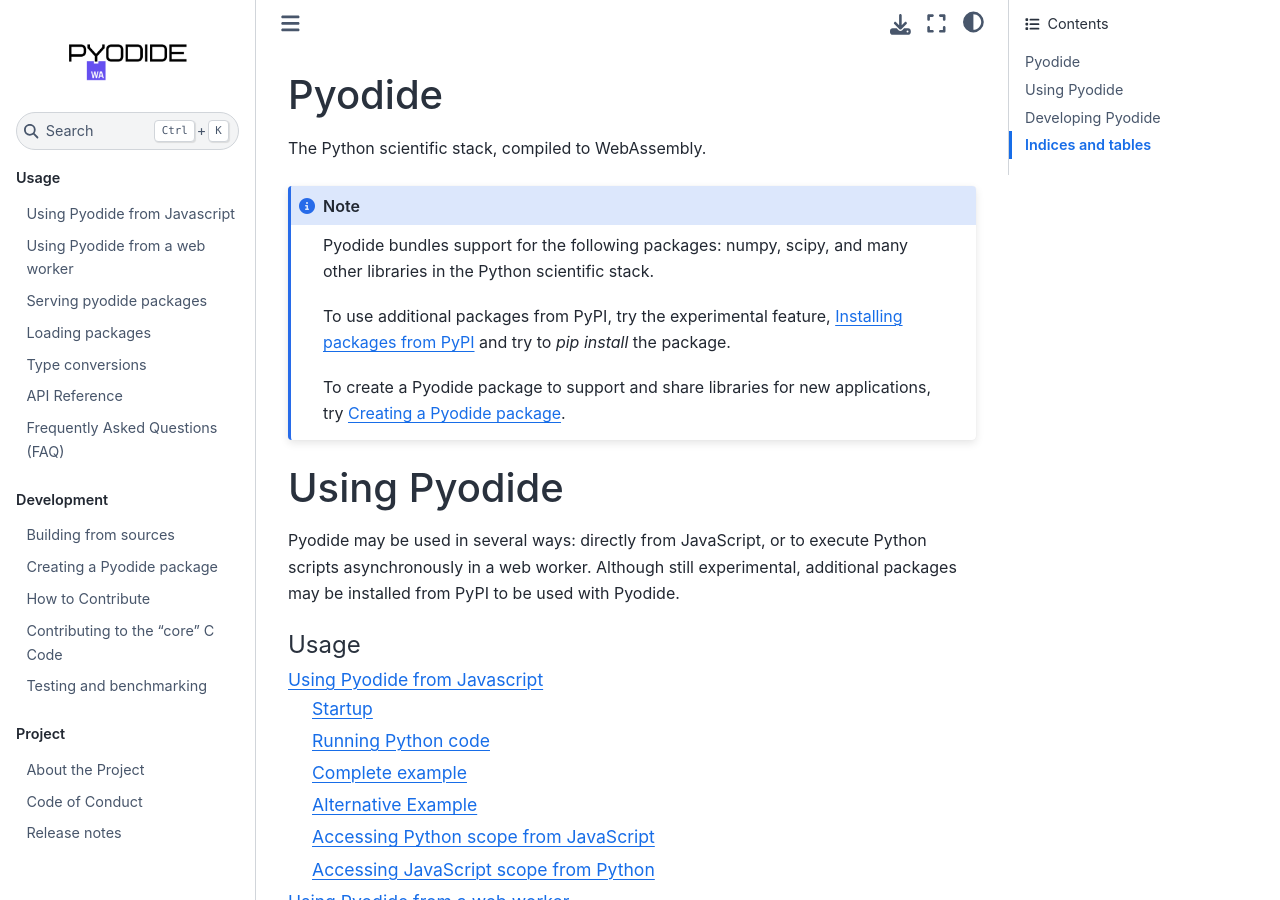
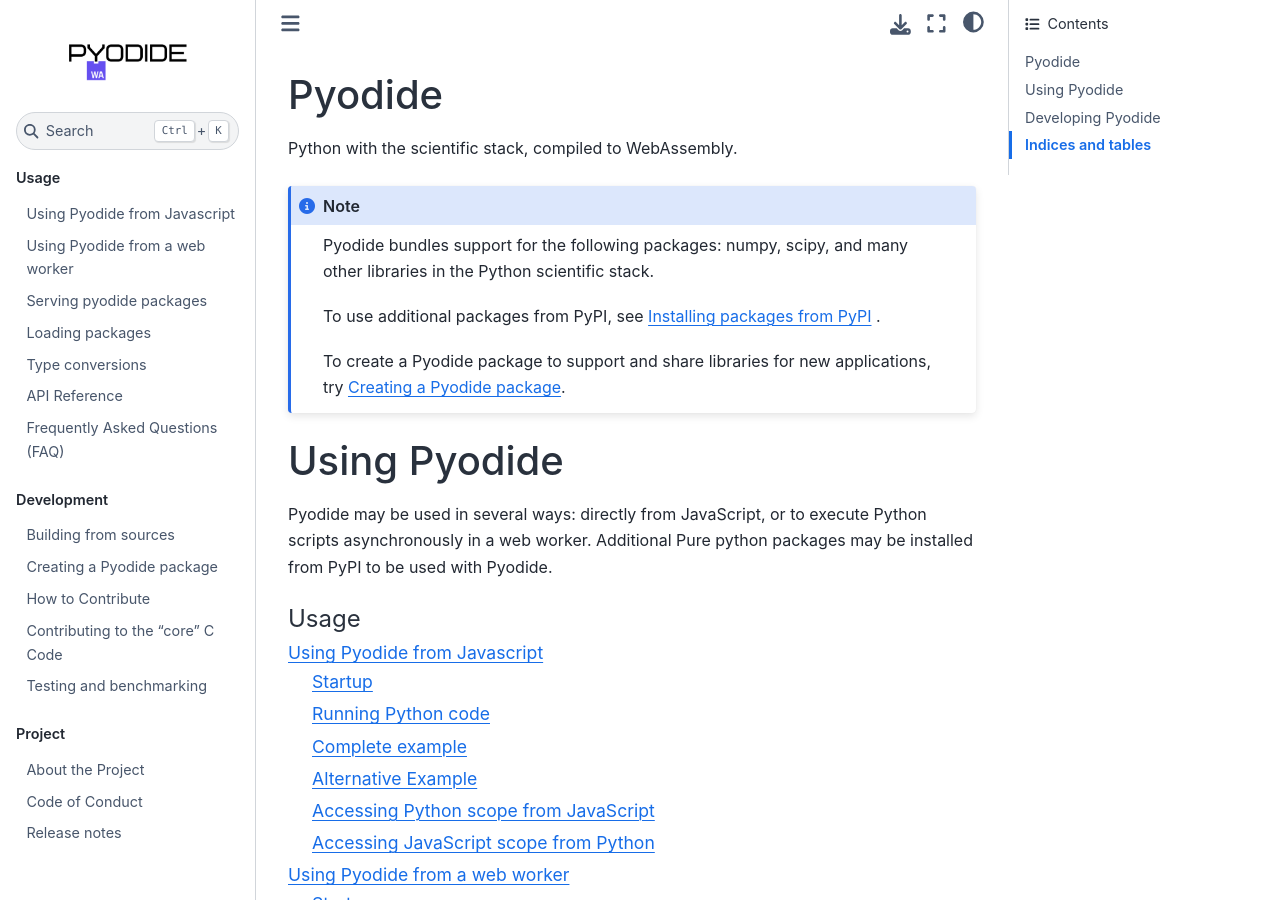
Before and after one commit to pyodide/pyodide, a Sphinx documentation site: the page built from docs/index.rst, in a window 1280 px wide and 900 px high. Built offline with Sphinx 7.4.7 and the Sphinx Book theme 1.1.4, drawn with Linux system fonts in a browser that asks for light colours; the version number is read from the project's files by our own code.

```diff
--- a/docs/index.rst
+++ b/docs/index.rst
@@ -6,16 +6,15 @@
 Pyodide
 =======
 
-The Python scientific stack, compiled to WebAssembly.
+Python with the scientific stack, compiled to WebAssembly.
 
 .. note::
 
    Pyodide bundles support for the following packages: numpy, scipy, and
    many other libraries in the Python scientific stack.
 
-   To use additional packages from PyPI, try the experimental feature,
-   `Installing packages from PyPI <pypi.html>`_ and try to `pip install` the
-   package.
+   To use additional packages from PyPI, see
+   `Installing packages from PyPI <pypi.html>`_ .
 
    To create a Pyodide package to support and share libraries for new
    applications, try `Creating a Pyodide package <new-packages.html>`_.
@@ -24,8 +23,8 @@ Using Pyodide
 =============
 
 Pyodide may be used in several ways: directly from JavaScript, or to execute
-Python scripts asynchronously in a web worker. Although still experimental,
-additional packages may be installed from PyPI to be used with Pyodide.
+Python scripts asynchronously in a web worker. Additional Pure python packages
+may be installed from PyPI to be used with Pyodide.
 
 .. toctree::
    :maxdepth: 2
```
Also changed, not shown: README.md (+3 -4 lines).
